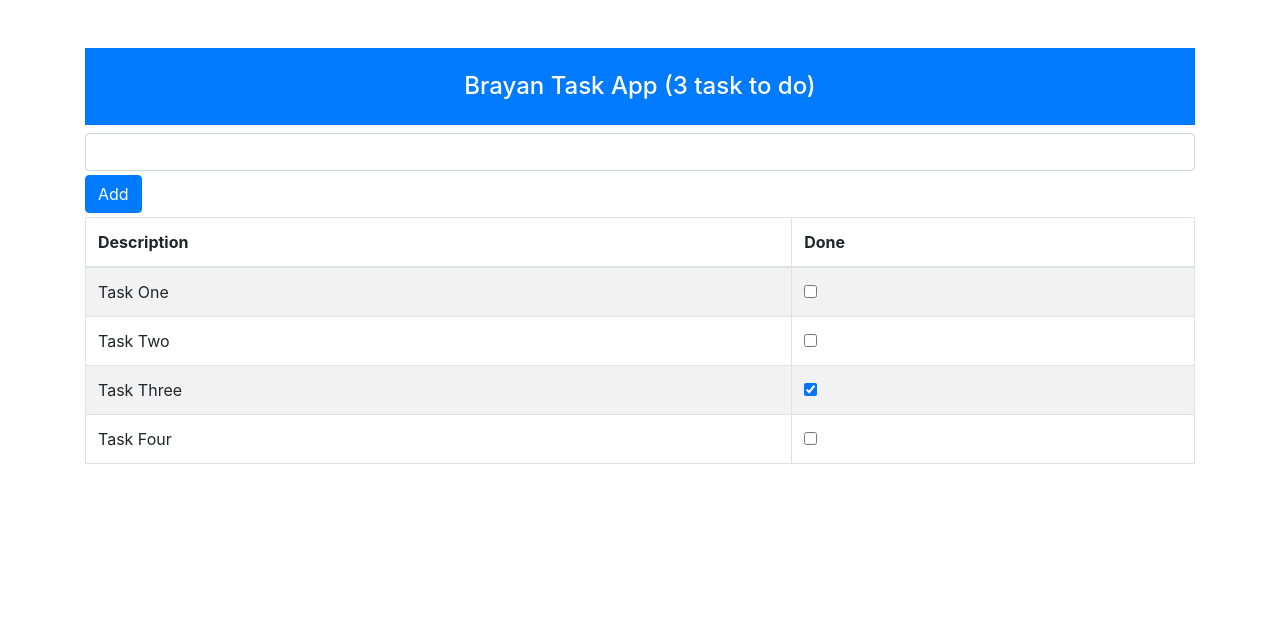
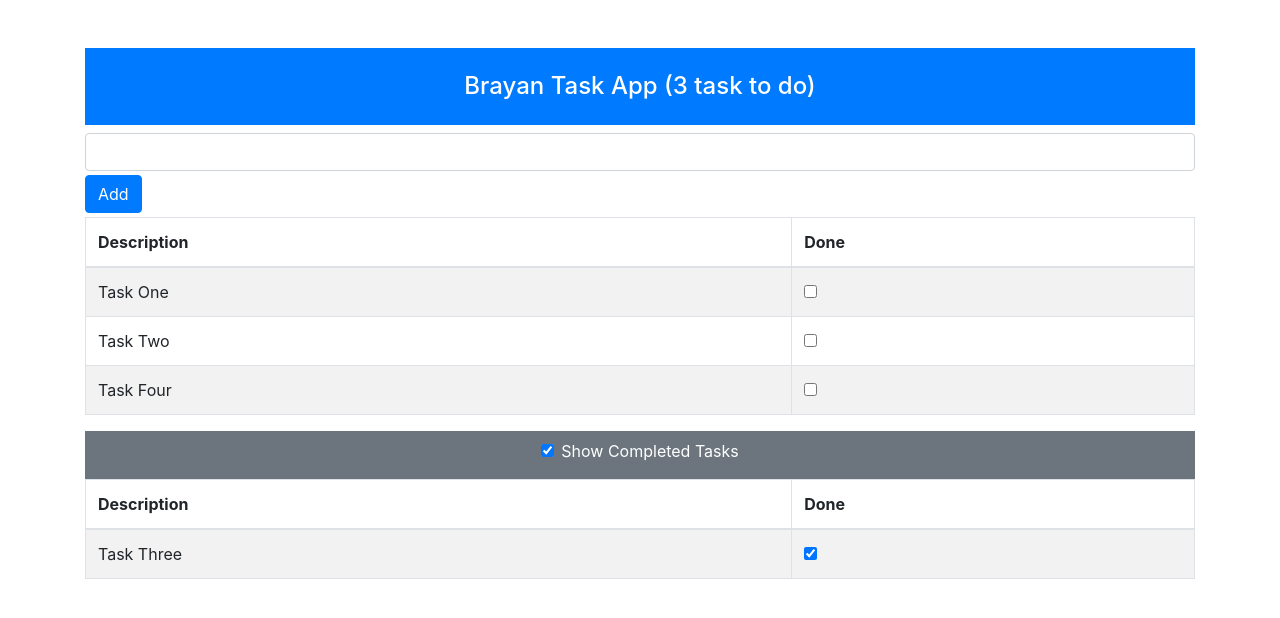
Before and after one commit to brayangomez22/task-app-react, a React (Create React App) app: page / in a window 1280 px wide. Shown: the top 618 px of the page. Built offline with nearby package versions, Linux system fonts and the light colour scheme.

Commit message:
The table was added in which only the completed tasks will be shown

```diff
--- a/src/App.js
+++ b/src/App.js
@@ -1,36 +1,42 @@
 import React, { useState } from "react";
-import { TaskRow } from './components/TaskRow'
+import { TaskRow } from "./components/TaskRow";
 import { TaskBanner } from "./components/TaskBanner";
 import { TaskCreator } from "./components/TaskCreator";
+import { VisibilityControl } from "./components/VisibilityControl";
 
 function App() {
+  const [userName, setUserName] = useState("Brayan");
+  const [taskItems, setTaskItems] = useState([
+    { name: "Task One", done: false },
+    { name: "Task Two", done: false },
+    { name: "Task Three", done: true },
+    { name: "Task Four", done: false },
+  ]);
+  const [showCompleted, setShowCompleted] = useState(true);
 
-  const [userName, setUserName] = useState('Brayan')
-  const [taskItems, setTaskItems] = useState([
-    {name: 'Task One', done: false},
-    {name: 'Task Two', done: false},
-    {name: 'Task Three', done: true},
-    {name: 'Task Four', done: false},
-  ])
+  const createNewTask = (taskName) => {
+    if (!taskItems.find((t) => t.name === taskName)) {
+      setTaskItems([...taskItems, { name: taskName, done: false }]);
+    }
+  };
 
-  const createNewTask = taskName => {
-    if (!taskItems.find(t => t.name === taskName)){
-      setTaskItems([...taskItems, {name: taskName, done: false}])
-    }
-  }
+  const toggleTask = (task) =>
+    setTaskItems(
+      taskItems.map((t) => (t.name === task.name ? { ...t, done: !t.done } : t))
+    );
 
-  const toggleTask = task =>
-    setTaskItems(taskItems.map(t => ( t.name === task.name ? {...t, done: !t.done} : t )))
-
-  const taskTableRows = () =>
-    taskItems.map(task => (
+  const taskTableRows = (doneValue) =>
+    taskItems
+    .filter(task => task.done === doneValue)
+    .map((task) => (
       <TaskRow task={task} key={task.name} toggleTask={toggleTask} />
-    ))
+    ));
 
   return (
     <div className="container">
       <TaskBanner userName={userName} taskItems={taskItems} />
       <TaskCreator callback={createNewTask} />
+
       <table className="table table-striped table-bordered">
         <thead>
           <tr>
@@ -39,10 +45,29 @@
           </tr>
         </thead>
 
-        <tbody>
-          {taskTableRows()}
-        </tbody>
+        <tbody>{taskTableRows(false)}</tbody>
       </table>
+
+      <div className="bg-secondary text-white text-center p-2">
+        <VisibilityControl
+          description="Completed Tasks"
+          isChecked={showCompleted}
+          callback={(checked) => setShowCompleted(checked)}
+        />
+      </div>
+
+      {showCompleted && (
+        <table className="table table-striped table-bordered">
+          <thead>
+            <tr>
+              <th>Description</th>
+              <th>Done</th>
+            </tr>
+          </thead>
+
+          <tbody>{taskTableRows(true)}</tbody>
+        </table>
+      )}
     </div>
   );
 }
--- a/src/components/VisibilityControl.js
+++ b/src/components/VisibilityControl.js
@@ -0,0 +1,17 @@
+import React from 'react'
+
+export const VisibilityControl = props => {
+    return (
+        <div className="form-check">
+            <input
+                type="checkbox"
+                className="form-check-input"
+                checked={props.isChecked}
+                onChange={e => props.callback(e.target.checked)}
+            />
+            <label htmlFor="form-check-label">
+                Show {props.description}
+            </label>
+        </div>
+    )
+}
```
